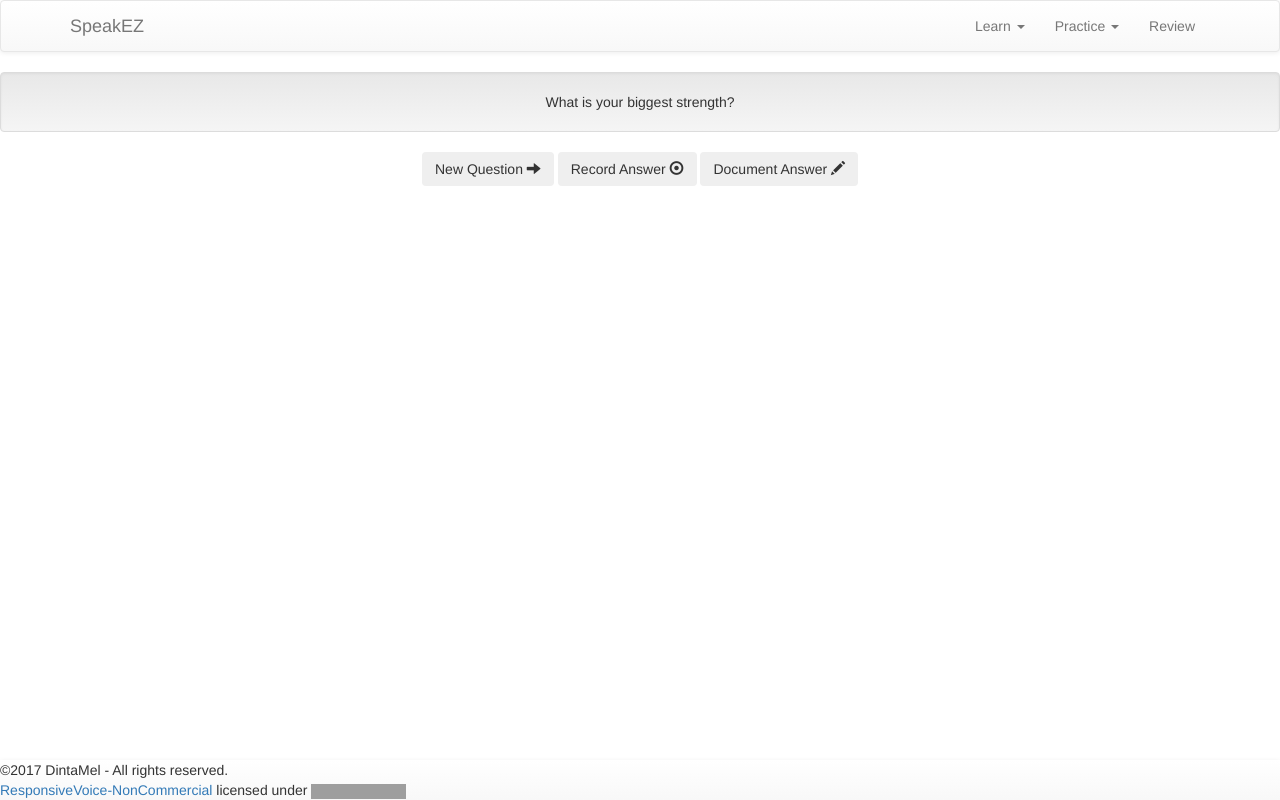
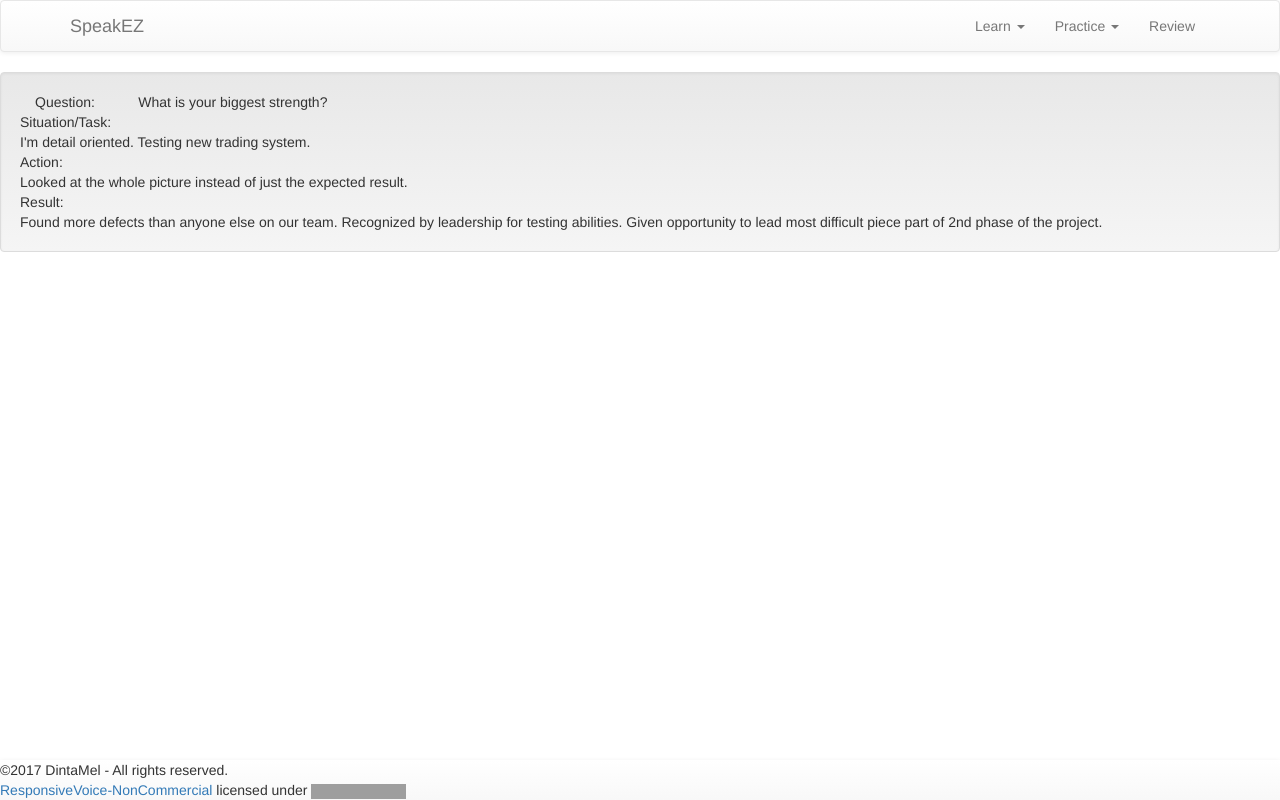
Before and after one commit to DintaMel/SpeakEZ-React, a React (Create React App) app: page /ReviewPage in a window 1280 px wide. Built offline with nearby package versions, Linux system fonts and the light colour scheme; grey boxes are pictures that could not be loaded.

Commit message:
adding response review page

```diff
--- a/src/App.js
+++ b/src/App.js
@@ -10,6 +10,7 @@ import React, { Component } from 'react';
 import {Header} from './Header.js';
 import {HomePage} from './Homepage.js';
 import{QuestionPage} from './QuestionPage.js';
+import{ReviewPage} from './ReviewPage.js';
 import {Footer} from './footer.js';
 
 
@@ -20,7 +21,7 @@ class App extends Component {
       <body>
 
         <Header />
-        <QuestionPage />
+        <ReviewPage />
 
         <Footer />
 
--- a/src/ReviewPage.js
+++ b/src/ReviewPage.js
@@ -1,4 +1,6 @@
 import React, {Component} from 'react';
+
+import {Col} from 'react-bootstrap';
 
 
 class ReviewPage extends React.Component{
@@ -10,8 +12,50 @@ class ReviewPage extends React.Component{
 
 render(){
   return(
-    <div></div>
+    <div>
+    <div className='AnswerReviewBox well'>
+      <section className='question '>
+        <Col sm={1}>
+          Question:
+        </Col>
+        <Col sm={11}>
+          What is your biggest strength?
+        </Col>
+      </section>
+
+      <section className='situation-response '>
+        <div>
+          Situation/Task:
+        </div>
+        <div>
+          I{"'"}m detail oriented. Testing new trading system.
+        </div>
+      </section>
+
+      <section className='action-response '>
+        <div>
+          Action:
+        </div>
+        <div>
+          Looked at the whole picture instead of just the expected result.
+        </div>
+      </section>
+
+      <section className='result-response'>
+        <div>
+          Result:
+        </div>
+        <div>
+          Found more defects than anyone else on our team. Recognized by leadership
+          for testing abilities. Given opportunity to lead most difficult piece part
+          of 2nd phase of the project.
+        </div>
+      </section>
+    </div>
+    </div>
   );
 }
 
 }
+
+export {ReviewPage};
```
Also changed, not shown: src/workingdocument.html (+29 -30 lines).
